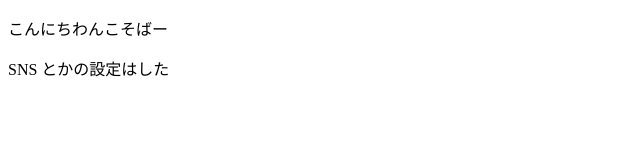
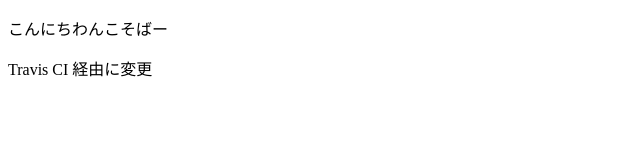
Before and after one commit to co3k/trying-s3-lambda, a plain HTML site: page index.html in a window 1280 px wide. Shown: the full height of the page, 0-640 px from the left. Drawn offline with Linux system fonts and the light colour scheme.

Commit message:
changed to use Travis CI

```diff
--- a/index.html
+++ b/index.html
@@ -1,4 +1,4 @@
 <!DOCTYPE html>
 <title>検証用 HTML なんじゃ</title>
 <p>こんにちわんこそばー</p>
-<p>SNS とかの設定はした</p>
+<p>Travis CI 経由に変更</p>
```
